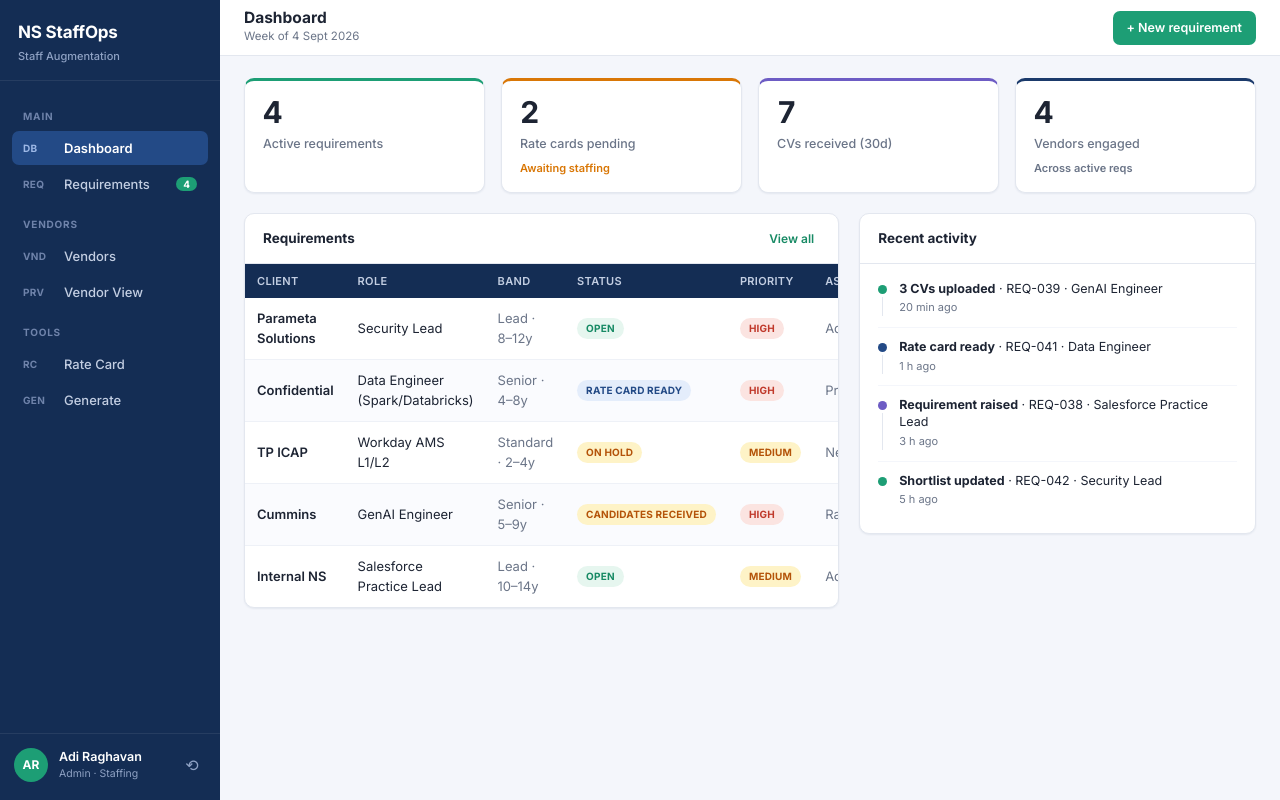
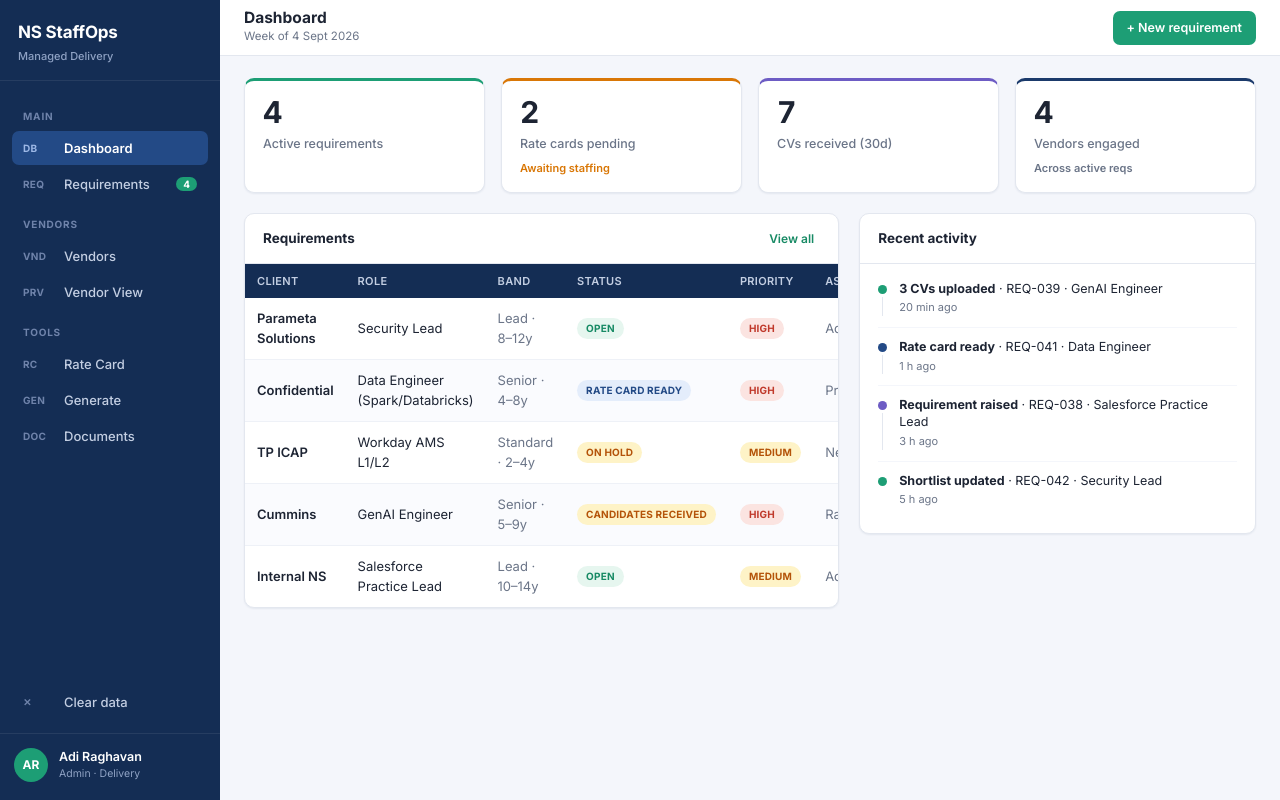
Before and after one commit to ns-adiraghavan/staffops, a React (Vite) app: page / in a window 1280 px wide. Built offline with nearby package versions, Linux system fonts and the light colour scheme.

Commit message:
upload: src/components/Sidebar.tsx

```diff
--- a/src/components/Sidebar.tsx
+++ b/src/components/Sidebar.tsx
@@ -1,5 +1,5 @@
 import { useApp, type RouteName } from '../app-context';
-import { useDB, resetDemo } from '../data/store';
+import { useDB, loadDemo, clearAll } from '../data/store';
 import { ACTIVE_STATUSES } from '../lib/constants';
 
 const NAV: ({ sec: string } | { code: string; label: string; route: RouteName; badge?: boolean })[] = [
@@ -12,25 +12,25 @@ const NAV: ({ sec: string } | { code: string; label: string; route: RouteName; b
   { sec: 'Tools' },
   { code: 'RC', label: 'Rate Card', route: 'ratecard' },
   { code: 'GEN', label: 'Generate', route: 'generate' },
+  { code: 'DOC', label: 'Documents', route: 'documents' },
 ];
 
 export function Sidebar() {
   const { route, navigate } = useApp();
   const db = useDB();
   const activeCount = db.requirements.filter((r) => ACTIVE_STATUSES.includes(r.status)).length;
+  const empty = db.requirements.length === 0 && db.vendors.length === 0 && db.candidates.length === 0;
 
   return (
     <aside className="sidebar">
       <div className="sb-logo">
         <div className="brand">NS StaffOps</div>
-        <div className="sub">Staff Augmentation</div>
+        <div className="sub">Managed Delivery</div>
       </div>
       <nav className="sb-nav">
         {NAV.map((n, i) =>
           'sec' in n ? (
-            <div className="sb-sec" key={i}>
-              {n.sec}
-            </div>
+            <div className="sb-sec" key={i}>{n.sec}</div>
           ) : (
             <button
               key={n.route}
@@ -39,26 +39,28 @@ export function Sidebar() {
             >
               <span className="ic">{n.code}</span>
               {n.label}
-              {n.badge && <span className="nav-badge">{activeCount}</span>}
+              {n.badge && activeCount > 0 && <span className="nav-badge">{activeCount}</span>}
             </button>
           )
         )}
+        <div style={{ marginTop: 'auto', paddingTop: 12 }}>
+          {empty ? (
+            <button className="nav-item" style={{ background: 'rgba(29,158,117,.18)', color: '#8fe3c4', fontWeight: 600 }} onClick={loadDemo}>
+              <span className="ic">▷</span> Load demo data
+            </button>
+          ) : (
+            <button className="nav-item" onClick={() => { if (confirm('Clear all data and return to a blank slate?')) clearAll(); }}>
+              <span className="ic">✕</span> Clear data
+            </button>
+          )}
+        </div>
       </nav>
       <div className="sb-user">
         <div className="av">AR</div>
         <div style={{ minWidth: 0 }}>
           <div className="nm">Adi Raghavan</div>
-          <div className="rl">Admin · Staffing</div>
+          <div className="rl">Admin · Delivery</div>
         </div>
-        <button
-          className="sb-reset"
-          title="Reset demo data"
-          onClick={() => {
-            if (confirm('Reset all data back to the seeded demo set? Anything you added will be lost.')) resetDemo();
-          }}
-        >
-          ⟲
-        </button>
       </div>
     </aside>
   );
```
